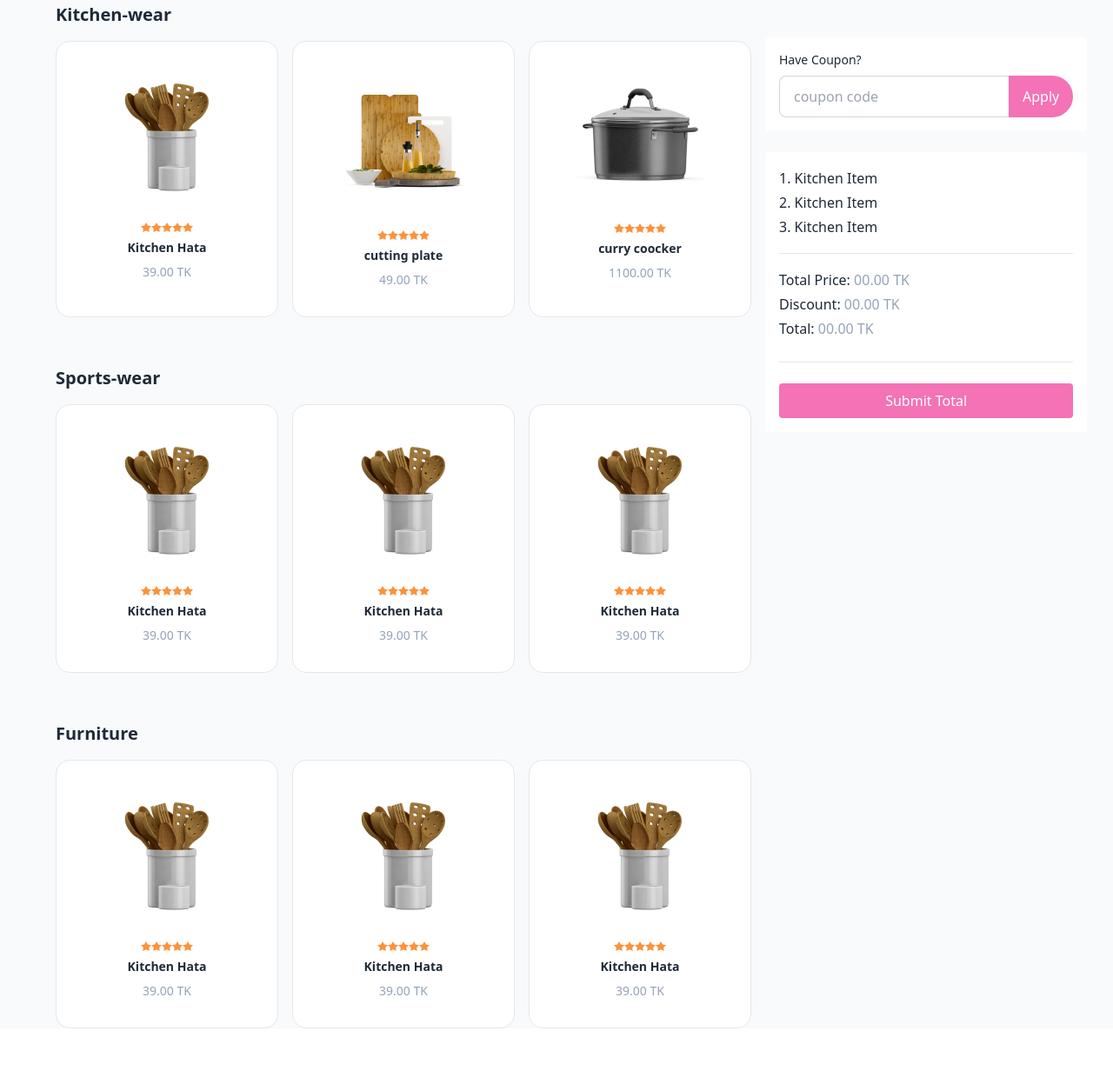
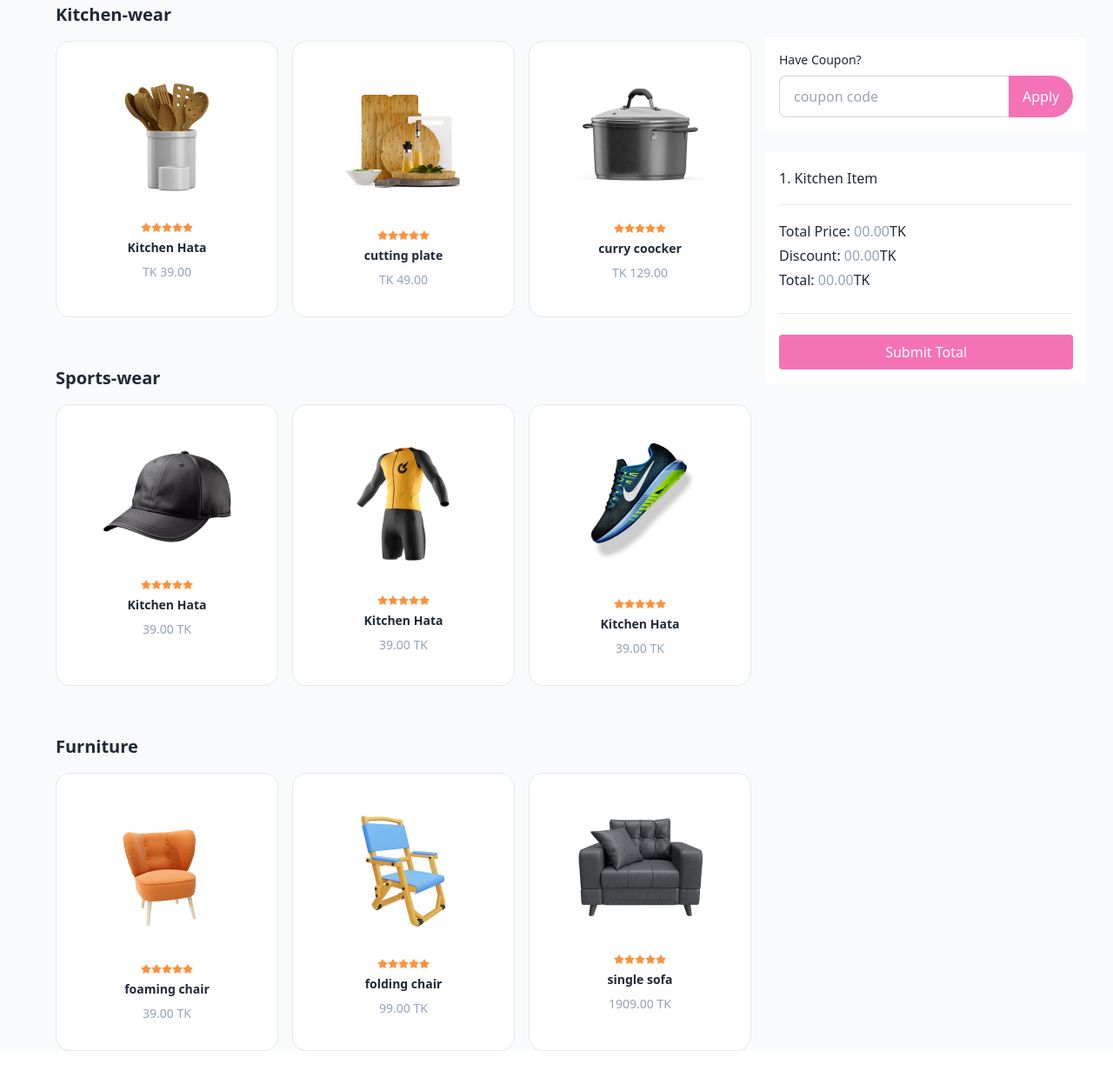
Before and after one commit to laizuakram1/JavaScript-learning-code, a plain HTML site: page DOM/assignment-5/index.html in a window 1280 px wide. Shown: the part 593-1840 px from the top of the page at 87% size. Drawn offline with nearby package versions, Linux system fonts and the light colour scheme.

Commit message:
create functional card

```diff
--- a/DOM/assignment-5/index.html
+++ b/DOM/assignment-5/index.html
@@ -28,9 +28,68 @@
                     <h1 class="text-xl font-bold mb-4">Kitchen-wear</h1>
                     <div class="flex gap-x-4">
                         <!---first kitchen card-->
+                        <div id="kitchen-hata" class="card w-64 bg-base-100 border">
+                            <figure class="px-10 pt-10">
+                              <img src="./images/prod1.png" alt="product" class="rounded-xl" />
+                            </figure>
+                            <div class="card-body items-center text-center">
+                                <div class="rating rating-xs">
+                                    <input type="radio" name="rating-5" class="mask mask-star-2 bg-orange-400" />
+                                    <input type="radio" name="rating-5" class="mask mask-star-2 bg-orange-400"  />
+                                    <input type="radio" name="rating-5" class="mask mask-star-2 bg-orange-400" />
+                                    <input type="radio" name="rating-5" class="mask mask-star-2 bg-orange-400" />
+                                    <input type="radio" name="rating-5" class="mask mask-star-2 bg-orange-400" checked/>
+                                  </div>
+                              <h2 id="hata-name" class="text-sm font-bold">Kitchen Hata</h2>
+                              <p class="text-sm font-medium text-slate-400">TK <span id="hata-price">39.00</span></p>
+                            </div>
+                          </div>
+
+                        <!---second kitchen card-->
                         <div class="card w-64 bg-base-100 border">
                             <figure class="px-10 pt-10">
-                              <img src="./images/prod1.png" alt="product" class="rounded-xl" />
+                              <img src="./images/prod2.png" alt="product" class="rounded-xl" />
+                            </figure>
+                            <div class="card-body items-center text-center">
+                                <div class="rating rating-xs">
+                                    <input type="radio" name="rating-5" class="mask mask-star-2 bg-orange-400" />
+                                    <input type="radio" name="rating-5" class="mask mask-star-2 bg-orange-400"  />
+                                    <input type="radio" name="rating-5" class="mask mask-star-2 bg-orange-400" />
+                                    <input type="radio" name="rating-5" class="mask mask-star-2 bg-orange-400" />
+                                    <input type="radio" name="rating-5" class="mask mask-star-2 bg-orange-400" checked/>
+                                  </div>
+                              <h2 id="product-name" class="text-sm font-bold">cutting plate</h2>
+                              <p class="text-sm font-medium text-slate-400">TK <span id="cutting-plate-price">49.00</span></p>
+                            </div>
+                          </div>
+
+                        <!---third kitchen card-->
+                        <div class="card w-64 bg-base-100 border">
+                            <figure class="px-10 pt-10">
+                              <img src="./images/prod3.png" alt="product" class="rounded-xl" />
+                            </figure>
+                            <div class="card-body items-center text-center">
+                                <div class="rating rating-xs">
+                                    <input type="radio" name="rating-5" class="mask mask-star-2 bg-orange-400" />
+                                    <input type="radio" name="rating-5" class="mask mask-star-2 bg-orange-400"  />
+                                    <input type="radio" name="rating-5" class="mask mask-star-2 bg-orange-400" />
+                                    <input type="radio" name="rating-5" class="mask mask-star-2 bg-orange-400" />
+                                    <input type="radio" name="rating-5" class="mask mask-star-2 bg-orange-400" checked/>
+                                  </div>
+                              <h2 id="product-name" class="text-sm font-bold">curry coocker</h2>
+                              <p class="text-sm font-medium text-slate-400">TK <span id="curry-coocker-price">129.00</span></p>
+                            </div>
+                          </div>
+
+                    </div>
+                </div>
+                <div id="sports-container" class="mt-14">
+                    <h1 class="text-xl font-bold mb-4">Sports-wear</h1>
+                    <div class="flex gap-x-4">
+                        <!---first kitchen card-->
+                        <div class="card w-64 bg-base-100 border">
+                            <figure class="px-10 pt-10">
+                              <img src="./images/prod4.png" alt="product" class="rounded-xl" />
                             </figure>
                             <div class="card-body items-center text-center">
                                 <div class="rating rating-xs">
@@ -48,66 +107,7 @@
                         <!---second kitchen card-->
                         <div class="card w-64 bg-base-100 border">
                             <figure class="px-10 pt-10">
-                              <img src="./images/prod2.png" alt="product" class="rounded-xl" />
-                            </figure>
-                            <div class="card-body items-center text-center">
-                                <div class="rating rating-xs">
-                                    <input type="radio" name="rating-5" class="mask mask-star-2 bg-orange-400" />
-                                    <input type="radio" name="rating-5" class="mask mask-star-2 bg-orange-400"  />
-                                    <input type="radio" name="rating-5" class="mask mask-star-2 bg-orange-400" />
-                                    <input type="radio" name="rating-5" class="mask mask-star-2 bg-orange-400" />
-                                    <input type="radio" name="rating-5" class="mask mask-star-2 bg-orange-400" checked/>
-                                  </div>
-                              <h2 id="product-name" class="text-sm font-bold">cutting plate</h2>
-                              <p id="product-price" class="text-sm font-medium text-slate-400">49.00 TK</p>
-                            </div>
-                          </div>
-
-                        <!---third kitchen card-->
-                        <div class="card w-64 bg-base-100 border">
-                            <figure class="px-10 pt-10">
-                              <img src="./images/prod3.png" alt="product" class="rounded-xl" />
-                            </figure>
-                            <div class="card-body items-center text-center">
-                                <div class="rating rating-xs">
-                                    <input type="radio" name="rating-5" class="mask mask-star-2 bg-orange-400" />
-                                    <input type="radio" name="rating-5" class="mask mask-star-2 bg-orange-400"  />
-                                    <input type="radio" name="rating-5" class="mask mask-star-2 bg-orange-400" />
-                                    <input type="radio" name="rating-5" class="mask mask-star-2 bg-orange-400" />
-                                    <input type="radio" name="rating-5" class="mask mask-star-2 bg-orange-400" checked/>
-                                  </div>
-                              <h2 id="product-name" class="text-sm font-bold">curry coocker</h2>
-                              <p id="product-price" class="text-sm font-medium text-slate-400">1100.00 TK</p>
-                            </div>
-                          </div>
-
-                    </div>
-                </div>
-                <div id="sports-container" class="mt-14">
-                    <h1 class="text-xl font-bold mb-4">Sports-wear</h1>
-                    <div class="flex gap-x-4">
-                        <!---first kitchen card-->
-                        <div class="card w-64 bg-base-100 border">
-                            <figure class="px-10 pt-10">
-                              <img src="./images/prod1.png" alt="product" class="rounded-xl" />
-                            </figure>
-                            <div class="card-body items-center text-center">
-                                <div class="rating rating-xs">
-                                    <input type="radio" name="rating-5" class="mask mask-star-2 bg-orange-400" />
-                                    <input type="radio" name="rating-5" class="mask mask-star-2 bg-orange-400"  />
-                                    <input type="radio" name="rating-5" class="mask mask-star-2 bg-orange-400" />
-                                    <input type="radio" name="rating-5" class="mask mask-star-2 bg-orange-400" />
-                                    <input type="radio" name="rating-5" class="mask mask-star-2 bg-orange-400" checked/>
-                                  </div>
-                              <h2 id="product-name" class="text-sm font-bold">Kitchen Hata</h2>
-                              <p id="product-price" class="text-sm font-medium text-slate-400">39.00 TK</p>
-                            </div>
-                          </div>
-
-                        <!---second kitchen card-->
-                        <div class="card w-64 bg-base-100 border">
-                            <figure class="px-10 pt-10">
-                              <img src="./images/prod1.png" alt="product" class="rounded-xl" />
+                              <img src="./images/prod5.png" alt="product" class="rounded-xl" />
                             </figure>
                             <div class="card-body items-center text-center">
                                 <div class="rating rating-xs">
@@ -125,7 +125,7 @@
                         <!---third kitchen card-->
                         <div class="card w-64 bg-base-100 border">
                             <figure class="px-10 pt-10">
-                              <img src="./images/prod1.png" alt="product" class="rounded-xl" />
+                              <img src="./images/prod6.png" alt="product" class="rounded-xl" />
                             </figure>
                             <div class="card-body items-center text-center">
                                 <div class="rating rating-xs">
@@ -148,7 +148,7 @@
                         <!---first kitchen card-->
                         <div class="card w-64 bg-base-100 border">
                             <figure class="px-10 pt-10">
-                              <img src="./images/prod1.png" alt="product" class="rounded-xl" />
+                              <img src="./images/prod7.png" alt="product" class="rounded-xl" />
                             </figure>
                             <div class="card-body items-center text-center">
                                 <div class="rating rating-xs">
@@ -158,7 +158,7 @@
                                     <input type="radio" name="rating-5" class="mask mask-star-2 bg-orange-400" />
                                     <input type="radio" name="rating-5" class="mask mask-star-2 bg-orange-400" checked/>
                                   </div>
-                              <h2 id="product-name" class="text-sm font-bold">Kitchen Hata</h2>
+                              <h2 id="product-name" class="text-sm font-bold">foaming chair</h2>
                               <p id="product-price" class="text-sm font-medium text-slate-400">39.00 TK</p>
                             </div>
                           </div>
@@ -166,7 +166,7 @@
                         <!---second kitchen card-->
                         <div class="card w-64 bg-base-100 border">
                             <figure class="px-10 pt-10">
-                              <img src="./images/prod1.png" alt="product" class="rounded-xl" />
+                              <img src="./images/prod8.png" alt="product" class="rounded-xl" />
                             </figure>
                             <div class="card-body items-center text-center">
                                 <div class="rating rating-xs">
@@ -176,15 +176,15 @@
                                     <input type="radio" name="rating-5" class="mask mask-star-2 bg-orange-400" />
                                     <input type="radio" name="rating-5" class="mask mask-star-2 bg-orange-400" checked/>
                                   </div>
-                              <h2 id="product-name" class="text-sm font-bold">Kitchen Hata</h2>
-                              <p id="product-price" class="text-sm font-medium text-slate-400">39.00 TK</p>
+                              <h2 id="product-name" class="text-sm font-bold">folding chair</h2>
+                              <p id="product-price" class="text-sm font-medium text-slate-400">99.00 TK</p>
                             </div>
                           </div>
 
                         <!---third kitchen card-->
                         <div class="card w-64 bg-base-100 border">
                             <figure class="px-10 pt-10">
-                              <img src="./images/prod1.png" alt="product" class="rounded-xl" />
+                              <img src="./images/prod9.png" alt="product" class="rounded-xl" />
                             </figure>
                             <div class="card-body items-center text-center">
                                 <div class="rating rating-xs">
@@ -194,8 +194,8 @@
                                     <input type="radio" name="rating-5" class="mask mask-star-2 bg-orange-400" />
                                     <input type="radio" name="rating-5" class="mask mask-star-2 bg-orange-400" checked/>
                                   </div>
-                              <h2 id="product-name" class="text-sm font-bold">Kitchen Hata</h2>
-                              <p id="product-price" class="text-sm font-medium text-slate-400">39.00 TK</p>
+                              <h2 id="product-name" class="text-sm font-bold">single sofa</h2>
+                              <p id="product-price" class="text-sm font-medium text-slate-400">1909.00 TK</p>
                             </div>
                           </div>
 
@@ -214,14 +214,13 @@
                 <div id="cart-item" class="mt-6 bg-white p-4 rounded">
                     <div id="selected-list" class="font-medium mb-4 leading-7">
                         <p>1. Kitchen Item</p>
-                        <p>2. Kitchen Item</p>
-                        <p>3. Kitchen Item</p>
+
                     </div>
                     <hr>
                     <div class="my-4 font-medium leading-7">
-                        <p>Total Price: <span class="text-slate-400">00.00 TK</span></p>
-                        <p>Discount: <span class="text-slate-400">00.00 TK</span></p>
-                    <p>Total: <span class="text-slate-400">00.00 TK</span></p>
+                        <p>Total Price: <span id="total-price" class="text-slate-400">00.00</span>TK</p>
+                        <p>Discount: <span id="discount-price" class="text-slate-400">00.00</span>TK</p>
+                    <p>Total: <span id="total" class="text-slate-400">00.00</span>TK</p>
                     </div>
                     <hr class="my-6">
 
@@ -230,5 +229,9 @@
             </div>
         </section>
     </main>
+
+
+    <script src="./utilities.js"></script>
+    <script src="./index.js"></script>
 </body>
 </html>
```
Also changed, not shown: DOM/assignment-5/index.js (added, +8 -0 lines), DOM/assignment-5/utilities.js (added, +67 -0 lines).
